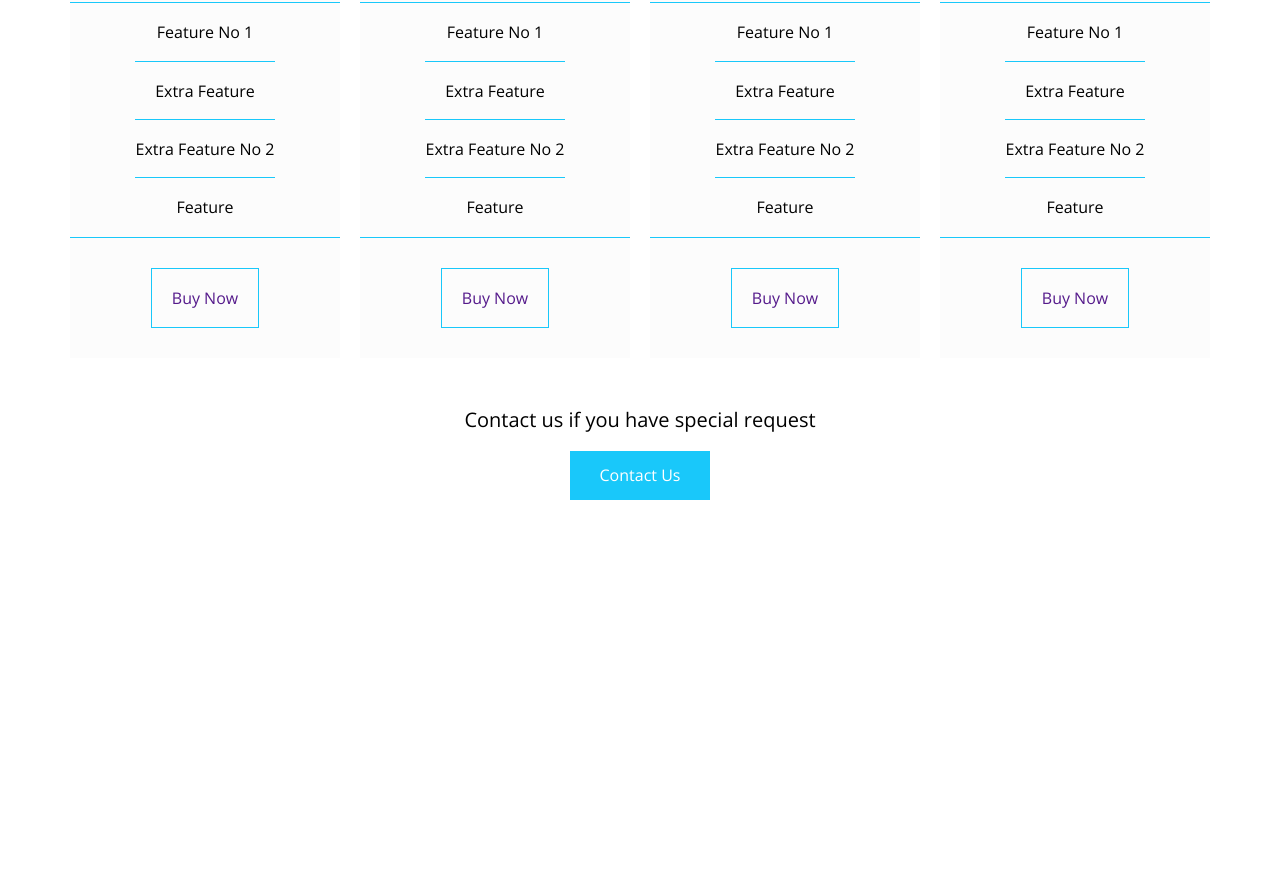
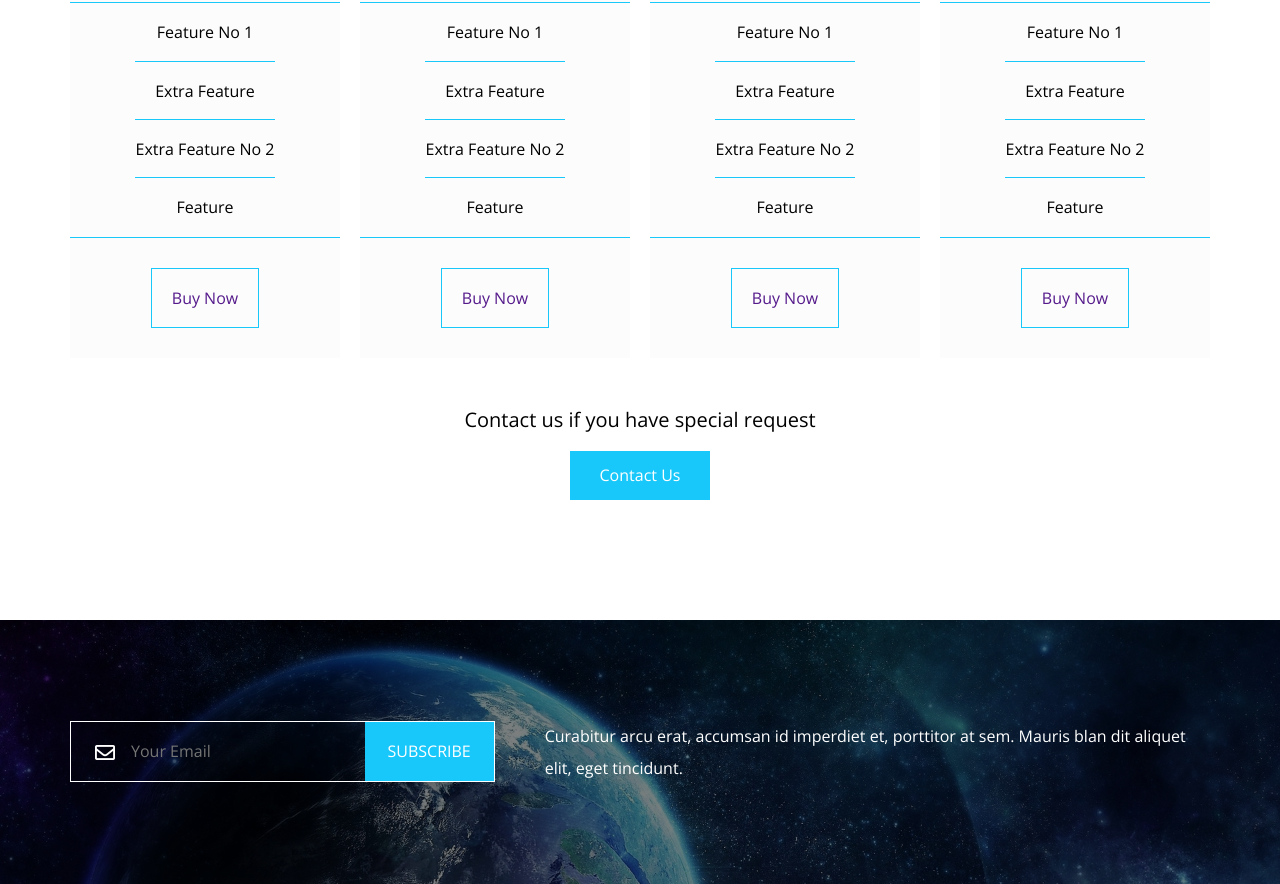
Before and after one commit to ahmedhathout93/project2, a plain HTML site: page index.html in a window 1280 px wide. Shown: the part 6659-7543 px from the top of the page. Before the commit the page ends 7279 px from the top, so only its background shows below. Drawn offline with nearby package versions, Linux system fonts and the light colour scheme.

Commit message:
subscribe section

```diff
--- a/css/kasper.css
+++ b/css/kasper.css
@@ -789,3 +789,69 @@ top: -14px;
   text-decoration: none;
 }
   /* end pricing section */
+
+  /* start subscribe section */
+
+.subscribe {
+  background-image: url("../images/subscribe.jpg");
+  background-size: cover;
+  padding-top: var(--section-padding);
+  padding-bottom: var(--section-padding);
+  position: relative;
+  color: white;
+}
+.subscribe::before{
+  content: "";
+  position: absolute;
+  background-color: rgb(0 0 0 / 50%);
+  width: 100%;
+  height: 100%;
+  top: 0;
+  left: 0;
+}
+.subscribe .container {
+display: flex;
+position: relative;
+align-items: center;
+}
+.subscribe form {
+  display: flex;
+  width: 500px;
+  max-width: 100%;
+}
+.subscribe form i {
+  position: absolute;
+  top:50%;
+  left:40px;
+  transform: translateY(-50%);
+
+}
+.subscribe form input[type="email"]{
+  border: 1px solid white;
+  border-right: none;
+  background: none;
+  padding: 20px 20px 20px 60px;
+  caret-color: var(--main-color);
+  width: calc(100% - 130px);
+}
+.subscribe form input[type="submit"]{
+  width: 130px;
+  background-color: var(--main-color);
+  color: white;
+  padding: 10px 20px;
+  border: 1px solid white;
+  border-left: none;
+  text-transform: uppercase;
+}
+.subscribe p {
+  margin-left: 50px;
+  line-height: 2;
+}
+.subscribe form input[type="email"]:focus{
+  outline: none;
+}
+.subscribe form input[type="submit"]:hover{
+  cursor: pointer;
+}
+
+  /* end subscribe section */
--- a/index.html
+++ b/index.html
@@ -396,5 +396,20 @@
 </div>
 
 <!-- end pricing section -->
+
+<!-- start subscribe section -->
+
+<div class="subscribe">
+    <div class="container">
+        <form action="">
+            <i class="far fa-envelope fa-lg"></i>
+            <input type="email" name="email" placeholder="Your Email">
+            <input type="submit" value="subscribe">
+        </form>
+        <p>Curabitur arcu erat, accumsan id imperdiet et, porttitor at sem. Mauris blan dit aliquet elit, eget tincidunt.</p>
+    </div>
+</div>
+
+<!-- end subscribe section -->
 </body>
 </html>
```
